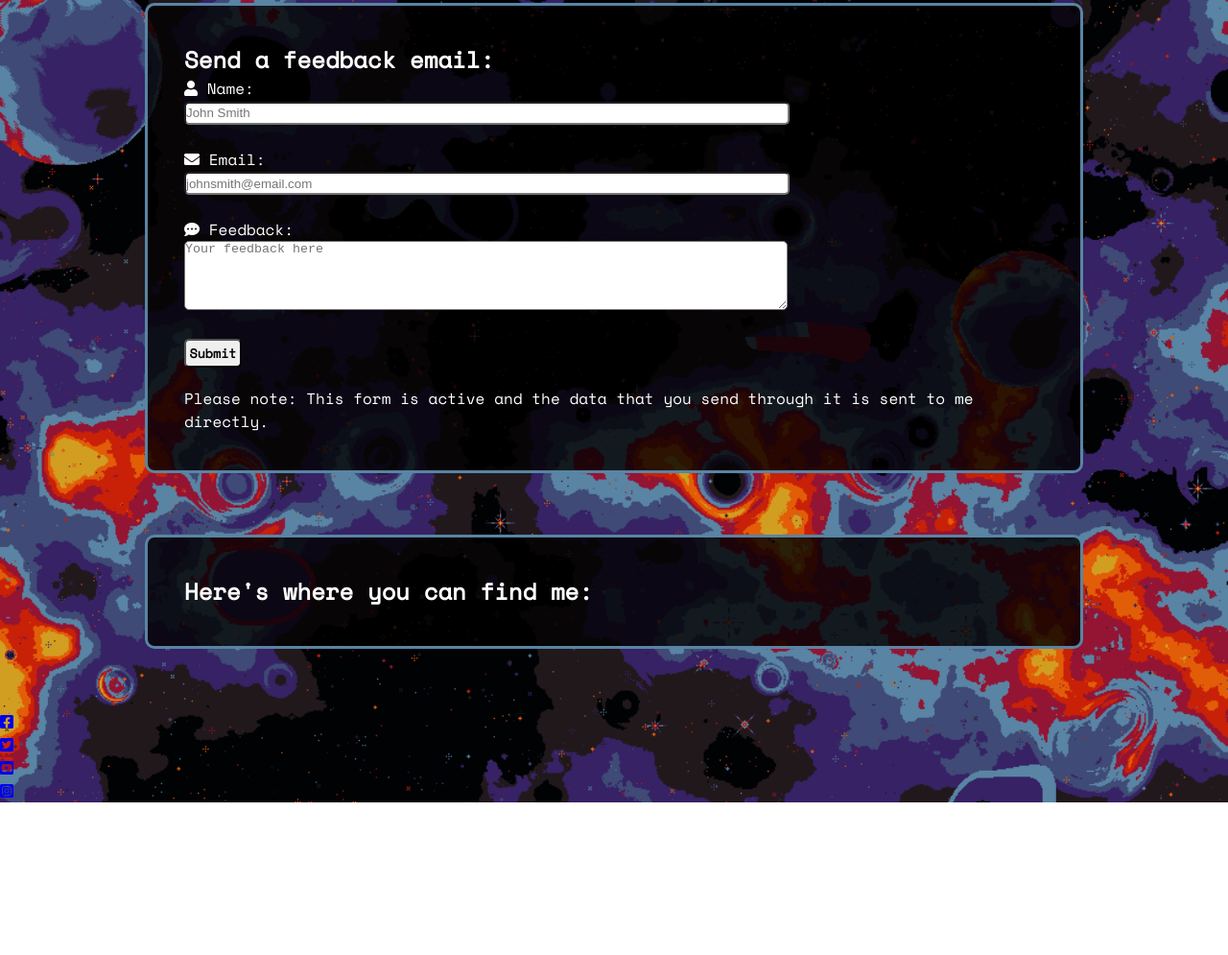
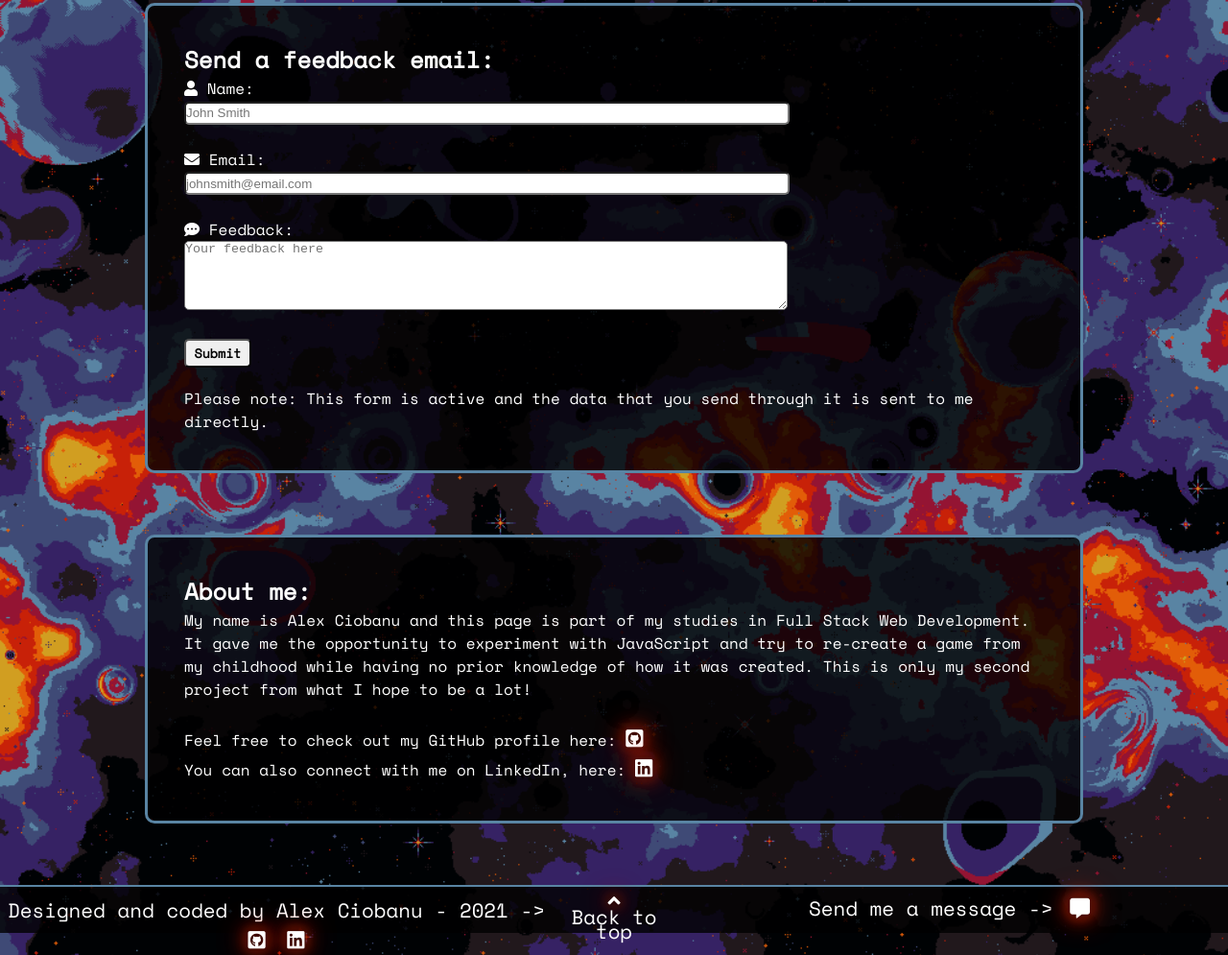
Before and after one commit to AlexGCbn/CI_PP2_GALAXY_RAIDERS, a plain HTML site: page contact.html in a window 1280 px wide. Shown: the part 161-1156 px from the top of the page at 96% size. Before the commit the page ends 997 px from the top, so only its background shows below. Drawn offline with nearby package versions, Linux system fonts and the light colour scheme.

Commit message:
Add more content to Contact page

```diff
--- a/assets/css/style.css
+++ b/assets/css/style.css
@@ -102,14 +102,17 @@ body {
         0 0 12px #C82108,
         0 0 20px #C82108,
         0 0 30px #C82108;
+    /* Important rule to stop hover effect */
+    background: none!important;
 }
 
 .nav-active {
+    /* Important rule to stop hover effect */
     background: radial-gradient(#C82108 0%, transparent 80%)!important;
 
 }
 
-#nav-button1:hover, #nav-button2:hover {
+#nav-button1:hover, #nav-button2:hover, #logo:hover {
     background: radial-gradient(#C82108 0%, transparent 50%);
 }
 
@@ -319,11 +322,25 @@ main {
 }
 
 #submit-button {
-    width: 60px;
+    width: 70px;
     height: 30px;
     font-family: inherit;
     font-weight: bold;
     margin-bottom: 20px;
+    /* Webkit appearance to stop button from changing on iOS */
+    -webkit-appearance: none;
+}
+
+#social-section a{
+    height: 40px;
+    width: 40px;
+    color: #fff;
+    font-size: 1.3rem;
+    text-shadow:
+        0 0 8px #000,
+        0 0 12px #C82108,
+        0 0 20px #C82108,
+        0 0 30px #C82108;
 }
 
 /* Form validation styles */
--- a/contact.html
+++ b/contact.html
@@ -30,6 +30,7 @@
 </head>
 
 <body>
+    <a id="top"></a>
     <div id="content">
         <!-- Navigation bar -->
         <header>
@@ -58,27 +59,47 @@
                 <p>Please note: This form is active and the data that you send through it is sent to me directly.</p>
             </section>
             <section id="social-section">
-                <h2>Here's where you can find me:</h2>
+                <h2>About me:</h2>
+                <p>
+                    My name is Alex Ciobanu and this page is part of my studies in Full Stack Web Development. It gave me the opportunity to experiment with JavaScript and try to re-create a game from my childhood while having no prior knowledge of how it was created.
+                    This is only my second project from what I hope to be a lot!<br>
+                    <br>
+                    Feel free to check out my GitHub profile here: <a href="https://github.com/AlexGCbn" target="_blank" rel="noopener"
+                    aria-label="Visit my GitHub page! (Opens in a new tab)"><i
+                        class="fab fa-github-square"></i></a><br>
+                    You can also connect with me on LinkedIn, here: <a href="https://www.linkedin.com/in/g-a-ciobanu/" target="_blank"
+                    rel="noopener" aria-label="Visit my LinkedIn page! (Opens in a new tab)"><i
+                        class="fab fa-linkedin"></i></a>
+                </p>
             </section>
         </main>
     </div>
 
     <!-- Page footer -->
-    <footer>
-        <ul class="social-media">
-            <li><a href="https://facebook.com" target="_blank" rel="noopener"
-                    aria-label="Visit our Facebook page (Opens in a new tab)"><i class="fab fa-facebook-square"></i></a>
-            </li>
-            <li><a href="https://twitter.com" target="_blank" rel="noopener"
-                    aria-label="Visit our Twitter page (Opens in a new tab)"><i class="fab fa-twitter-square"></i></a>
-            </li>
-            <li><a href="https://youtube.com" target="_blank" rel="noopener"
-                    aria-label="Visit our Youtube page (Opens in a new tab)"><i class="fab fa-youtube-square"></i></a>
-            </li>
-            <li><a href="https://instagram.com" target="_blank" rel="noopener"
-                    aria-label="Visit our Instagram page (Opens in a new tab)"><i
-                        class="fab fa-instagram-square"></i></a></li>
-        </ul>
+    <footer id="footer-container">
+        <div id="footer-left">
+            <p id="credit">
+                <span class="hidden">Designed and coded by Alex Ciobanu - 2021 -> </span>
+                <span class="social-link"><a href="https://github.com/AlexGCbn" target="_blank" rel="noopener"
+                        aria-label="Visit my GitHub page! (Opens in a new tab)"><i
+                            class="fab fa-github-square"></i></a></span>
+                <span class="social-link"><a href="https://www.linkedin.com/in/g-a-ciobanu/" target="_blank"
+                        rel="noopener" aria-label="Visit my LinkedIn page! (Opens in a new tab)"><i
+                            class="fab fa-linkedin"></i></a></span>
+            </p>
+        </div>
+        <div id="footer-center">
+            <p>
+                <a href="#top"><i class="fas fa-angle-up"></i></a><br>
+                <span class="hidden">Back to top</span>
+            </p>
+        </div>
+        <div id="footer-right">
+            <p><span class="hidden">Send me a message -> </span><span class="social-link"><a href="contact.html"
+                        rel="noopener"
+                        aria-label="Visit the contact page to send me a feedback message! (Opens in same tab)"><i
+                            class="fas fa-comment-alt"></i></a></span></p>
+        </div>
     </footer>
 
     <script src="assets/js/email.js"></script>
```
Also changed, not shown: about.html (+25 -15 lines), index.html (+12 -4 lines).
